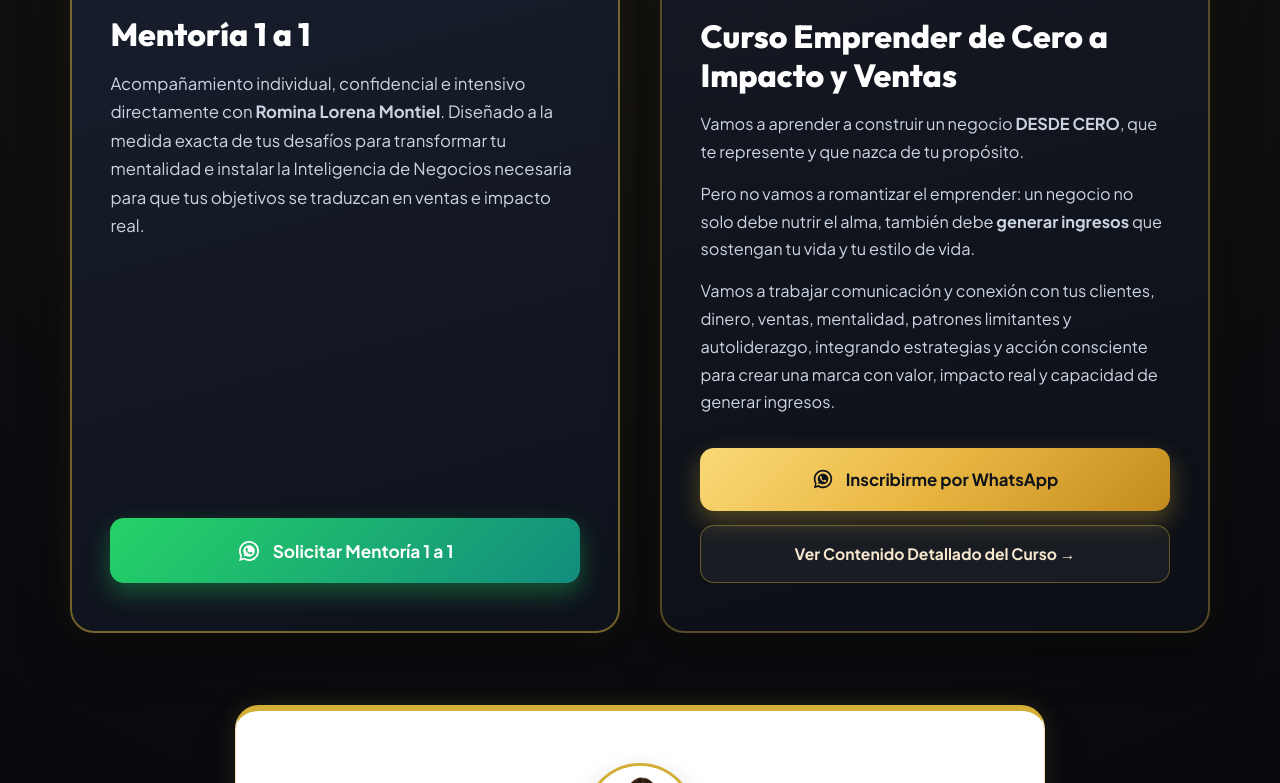
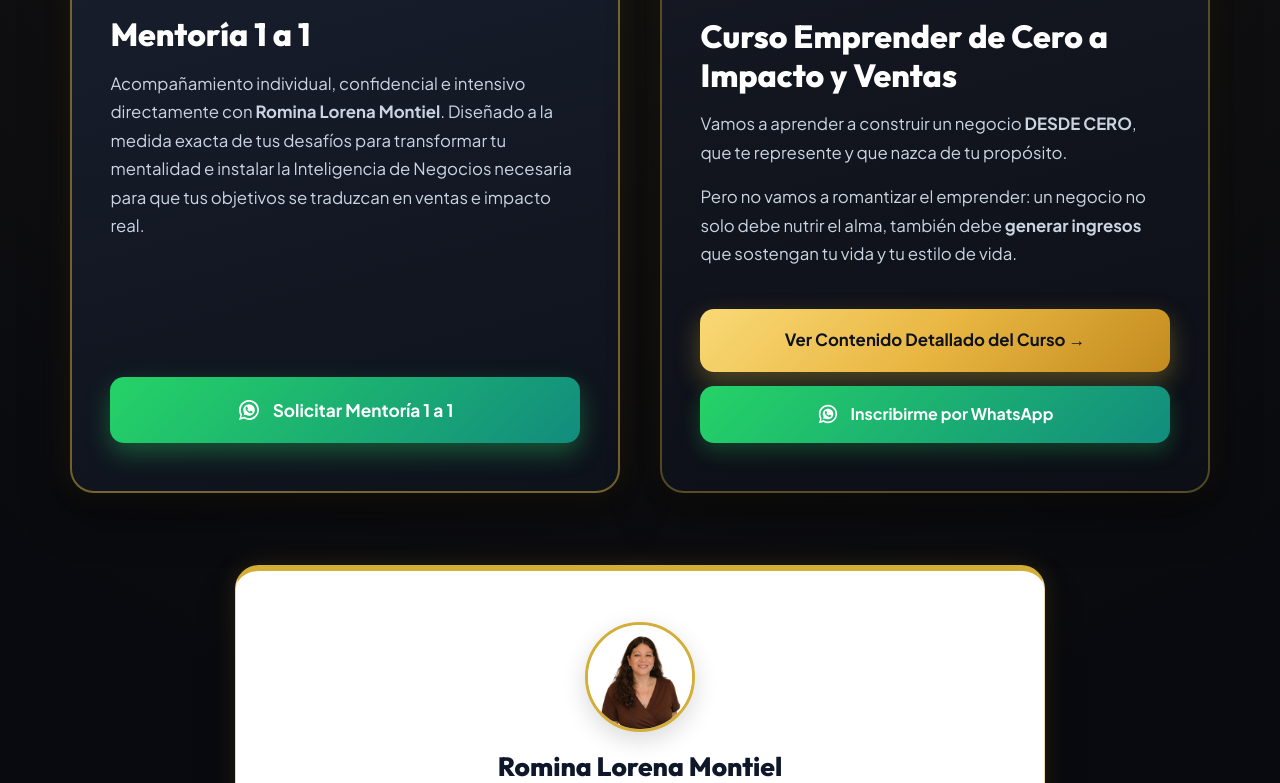
Before and after one commit to romimontiel/metodomodolider, a Next.js app: page /servicios in a window 1280 px wide. Shown: the part 612-1395 px from the top of the page. Built offline with nearby package versions, Linux system fonts and the light colour scheme.

Commit message:
Reordenamiento de botones (Ver Contenido primero) y sintesis final de texto en Curso

```diff
--- a/src/app/servicios/page.js
+++ b/src/app/servicios/page.js
@@ -211,20 +211,38 @@ export default function ServiciosPage() {
                 Curso Emprender de Cero a Impacto y Ventas
               </h2>
 
-              <div style={{ color: "#CBD5E1", fontSize: "1.02rem", lineHeight: "1.7", marginBottom: "2rem", display: "flex", flexDirection: "column", gap: "0.9rem" }}>
+              <div style={{ color: "#CBD5E1", fontSize: "1.05rem", lineHeight: "1.7", marginBottom: "2.5rem", display: "flex", flexDirection: "column", gap: "1rem" }}>
                 <p>
                   Vamos a aprender a construir un negocio <strong>DESDE CERO</strong>, que te represente y que nazca de tu propósito.
                 </p>
                 <p>
                   Pero no vamos a romantizar el emprender: un negocio no solo debe nutrir el alma, también debe <strong>generar ingresos</strong> que sostengan tu vida y tu estilo de vida.
                 </p>
-                <p>
-                  Vamos a trabajar comunicación y conexión con tus clientes, dinero, ventas, mentalidad, patrones limitantes y autoliderazgo, integrando estrategias y acción consciente para crear una marca con valor, impacto real y capacidad de generar ingresos.
-                </p>
               </div>
 
               {/* Botones de Acción para el Curso */}
               <div style={{ display: "flex", flexDirection: "column", gap: "0.9rem", marginTop: "auto" }}>
+                <Link
+                  href="/curso"
+                  style={{
+                    display: "flex",
+                    alignItems: "center",
+                    justifyContent: "center",
+                    gap: "0.6rem",
+                    padding: "1.1rem 1.8rem",
+                    background: "linear-gradient(135deg, #F9D976 0%, #E9B642 50%, #C38B1E 100%)",
+                    color: "#0E121B",
+                    textDecoration: "none",
+                    fontWeight: "900",
+                    fontSize: "1.05rem",
+                    borderRadius: "14px",
+                    boxShadow: "0 10px 25px rgba(212, 175, 55, 0.35)",
+                    transition: "transform 0.2s, box-shadow 0.2s"
+                  }}
+                >
+                  <span>Ver Contenido Detallado del Curso →</span>
+                </Link>
+
                 <a
                   href={cursoLink}
                   target="_blank"
@@ -234,14 +252,14 @@ export default function ServiciosPage() {
                     alignItems: "center",
                     justifyContent: "center",
                     gap: "0.75rem",
-                    padding: "1.1rem 1.8rem",
-                    background: "linear-gradient(135deg, #F9D976 0%, #E9B642 50%, #C38B1E 100%)",
-                    color: "#0E121B",
+                    padding: "0.95rem 1.6rem",
+                    background: "linear-gradient(135deg, #25D366 0%, #128C7E 100%)",
+                    color: "#FFFFFF",
                     textDecoration: "none",
-                    fontWeight: "900",
-                    fontSize: "1.05rem",
+                    fontWeight: "800",
+                    fontSize: "1rem",
                     borderRadius: "14px",
-                    boxShadow: "0 10px 25px rgba(212, 175, 55, 0.35)",
+                    boxShadow: "0 8px 20px rgba(37, 211, 102, 0.25)",
                     transition: "transform 0.2s"
                   }}
                 >
@@ -251,27 +269,6 @@ export default function ServiciosPage() {
                   </svg>
                   <span>Inscribirme por WhatsApp</span>
                 </a>
-
-                <Link
-                  href="/curso"
-                  style={{
-                    display: "flex",
-                    alignItems: "center",
-                    justifyContent: "center",
-                    gap: "0.5rem",
-                    padding: "0.95rem 1.6rem",
-                    background: "rgba(255, 255, 255, 0.05)",
-                    border: "1.5px solid rgba(212, 175, 55, 0.4)",
-                    color: "#F7E7CE",
-                    textDecoration: "none",
-                    fontWeight: "700",
-                    fontSize: "0.98rem",
-                    borderRadius: "14px",
-                    transition: "all 0.2s"
-                  }}
-                >
-                  <span>Ver Contenido Detallado del Curso →</span>
-                </Link>
               </div>
 
             </div>
```
